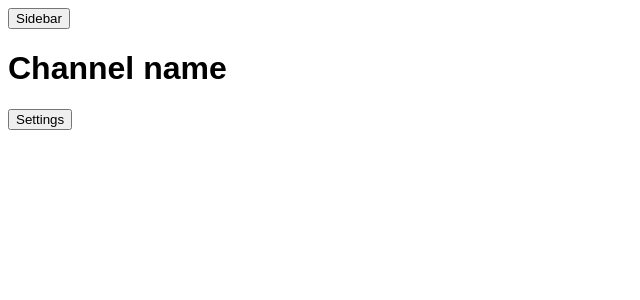
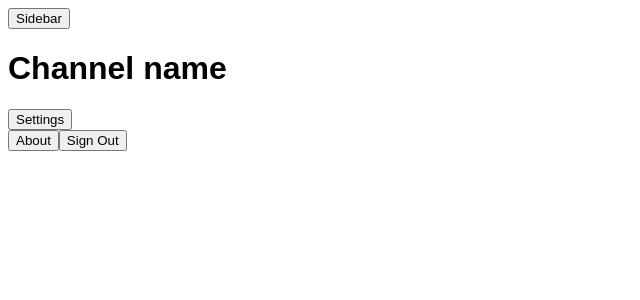
Before and after one commit to alexxbull/rpchat, a React (Create React App) app in the folder frontend/: page / in a window 1280 px wide. Both pictures are taken after a click on the button "Settings". Shown: the top 300 px of the page, without its empty margins (0-640 px from the left). Built offline with nearby package versions, Linux system fonts and the light colour scheme.

Commit message:
added settings and settings menu components

```diff
--- /dev/null
+++ b/frontend/src/components/Settings/Settings.js
@@ -0,0 +1,21 @@
+import React, { useState } from 'react'
+
+import SettingsMenu from './SettingsMenu/SettingsMenu.js'
+
+const Settings = props => {
+    const [showSettingsMenu, setshowSettingsMenu] = useState(false)
+
+    const settingsMenu = showSettingsMenu ? <SettingsMenu /> : null
+
+    return (
+        <div className="settings">
+            <button
+                className="settings-btn"
+                onClick={setshowSettingsMenu.bind(this, !showSettingsMenu)}
+            >Settings</button>
+            {settingsMenu}
+        </div>
+    )
+}
+
+export default Settings
--- /dev/null
+++ b/frontend/src/components/Settings/SettingsMenu/SettingsMenu.js
@@ -0,0 +1,12 @@
+import React from 'react'
+
+const SettingsMenu = props => {
+    return (
+        <div className="settings-menu">
+            <button className="about-btn">About</button>
+            <button className="signout-btn">Sign Out</button>
+        </div>
+    )
+}
+
+export default SettingsMenu
--- a/frontend/src/components/Toolbar/Toolbar.js
+++ b/frontend/src/components/Toolbar/Toolbar.js
@@ -1,6 +1,7 @@
 import React, { useState } from 'react'
 
 import Sidebar from '../Sidebar/Sidebar.js'
+import Settings from '../Settings/Settings.js'
 
 const Toolbar = props => {
     const [showSidebar, setShowSideBar] = useState(false)
@@ -15,7 +16,7 @@ const Toolbar = props => {
             >Sidebar</button>
             {sidebar}
             <h1>Channel name</h1>
-            <button className="settings-btn">Settings</button>
+            <Settings />
         </div>
     )
 }
```
